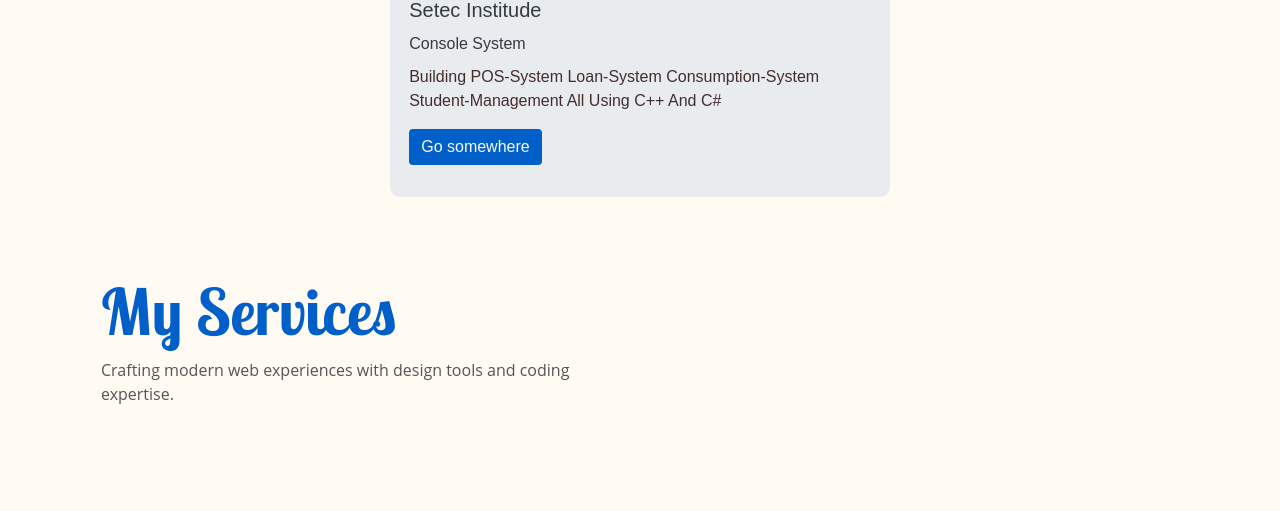
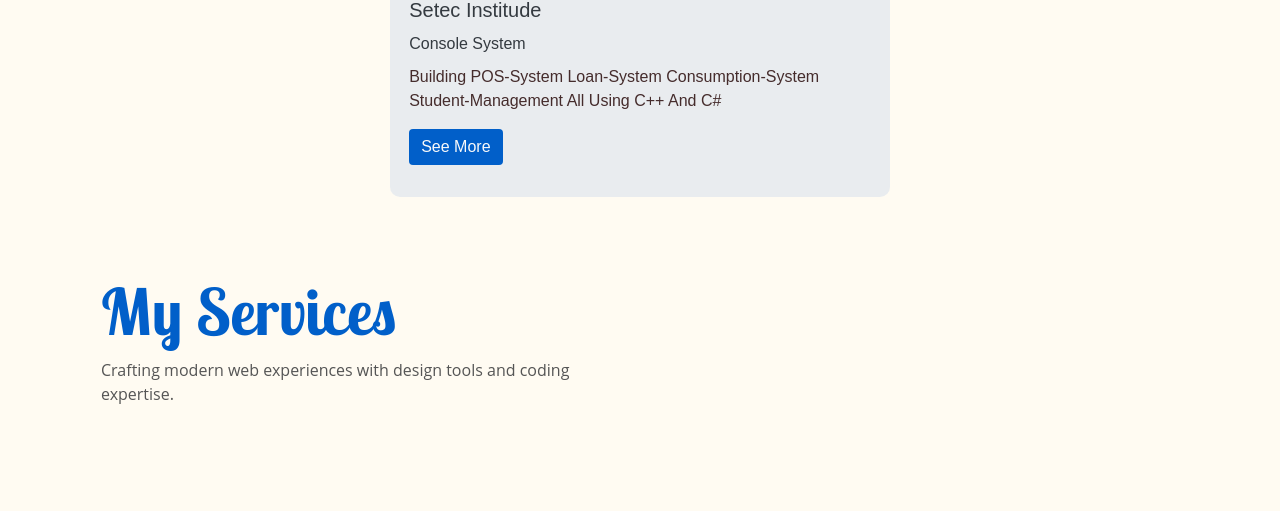
Before and after one commit to sengtri457/PortfolioWork, a plain HTML site: page index.html in a window 1280 px wide. Shown: the part 2155-2666 px from the top of the page. Drawn offline with nearby package versions, Linux system fonts and the light colour scheme.

Commit message:
add more

```diff
--- a/index.html
+++ b/index.html
@@ -278,7 +278,7 @@
             <h6 class="card-title">Console System</h6>
             <p class="card-text small-desc">
               Building POS-System Loan-System Consumption-System Student-Management All Using C++ And C#</p>
-            <a href="#" class="btn btn-primary">Go somewhere</a>
+            <a href="#portfolio" class="btn btn-primary">See More</a>
             <div class="go-corner">
               <div class="go-arrow">→</div>
             </div>
```
